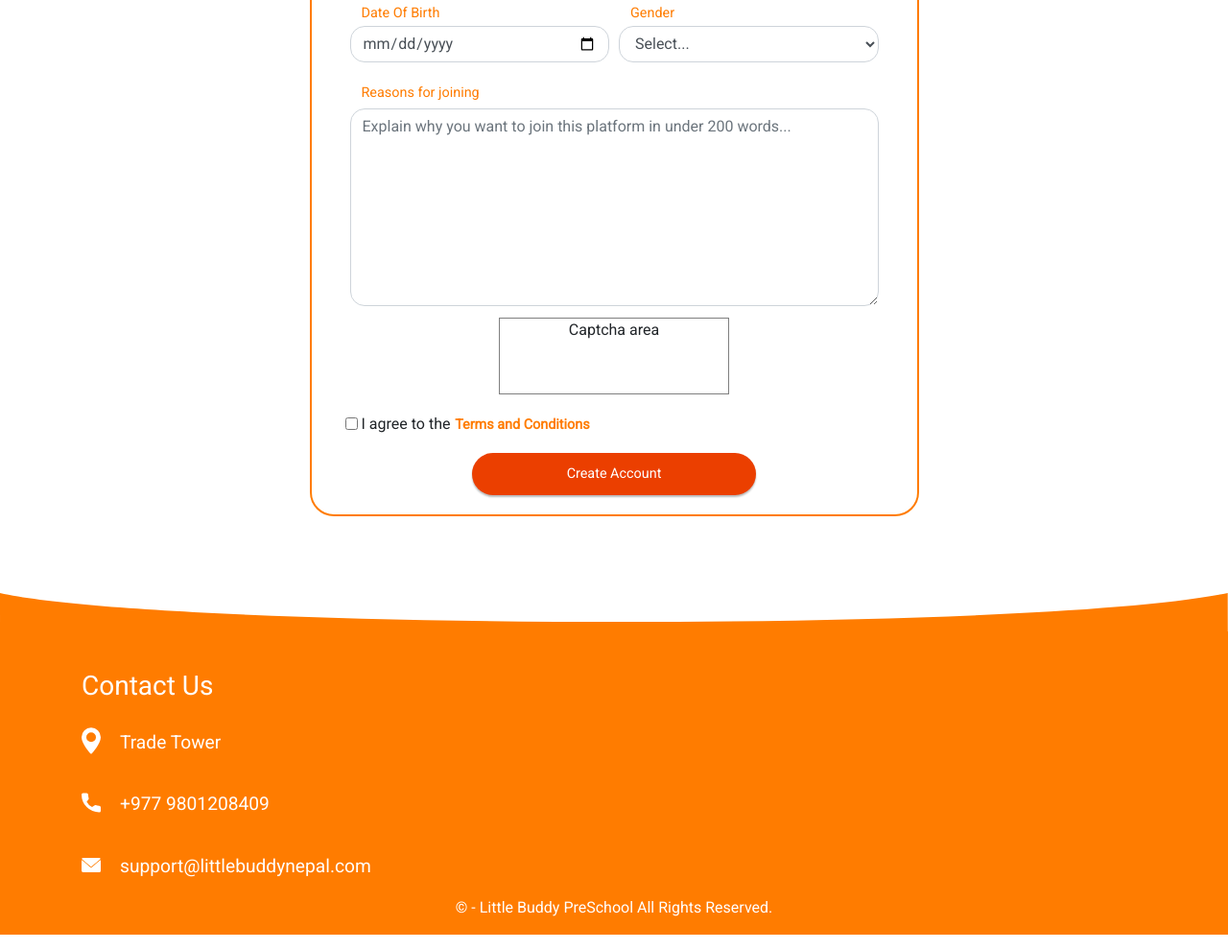
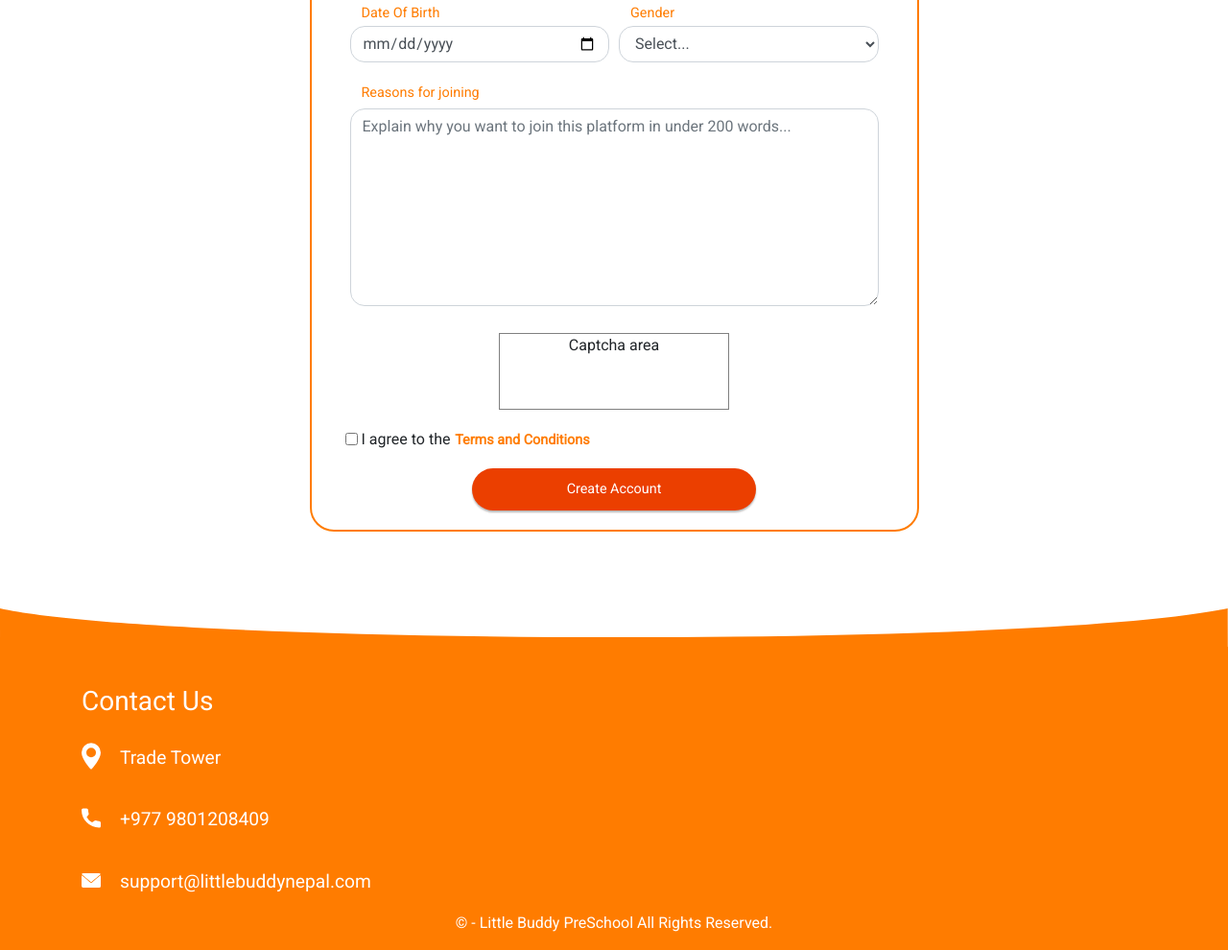
Before and after one commit to sagarbhandari96/sagarbhandari96.github.io, a plain HTML site: page sign_up.html in a window 1280 px wide. Shown: the part 589-1579 px from the top of the page at 96% size. Drawn offline with nearby package versions, Linux system fonts and the light colour scheme.

Commit message:
small margin fix

```diff
--- a/css/sign_up.css
+++ b/css/sign_up.css
@@ -42,7 +42,7 @@
   border: 1px solid grey;
   width: 15rem;
   height: 5rem;
-  transform: translateY(-1rem);
+  margin-bottom: 1rem;
 }
 #terms-cdns {
   transform: translateY(-1rem);
```
